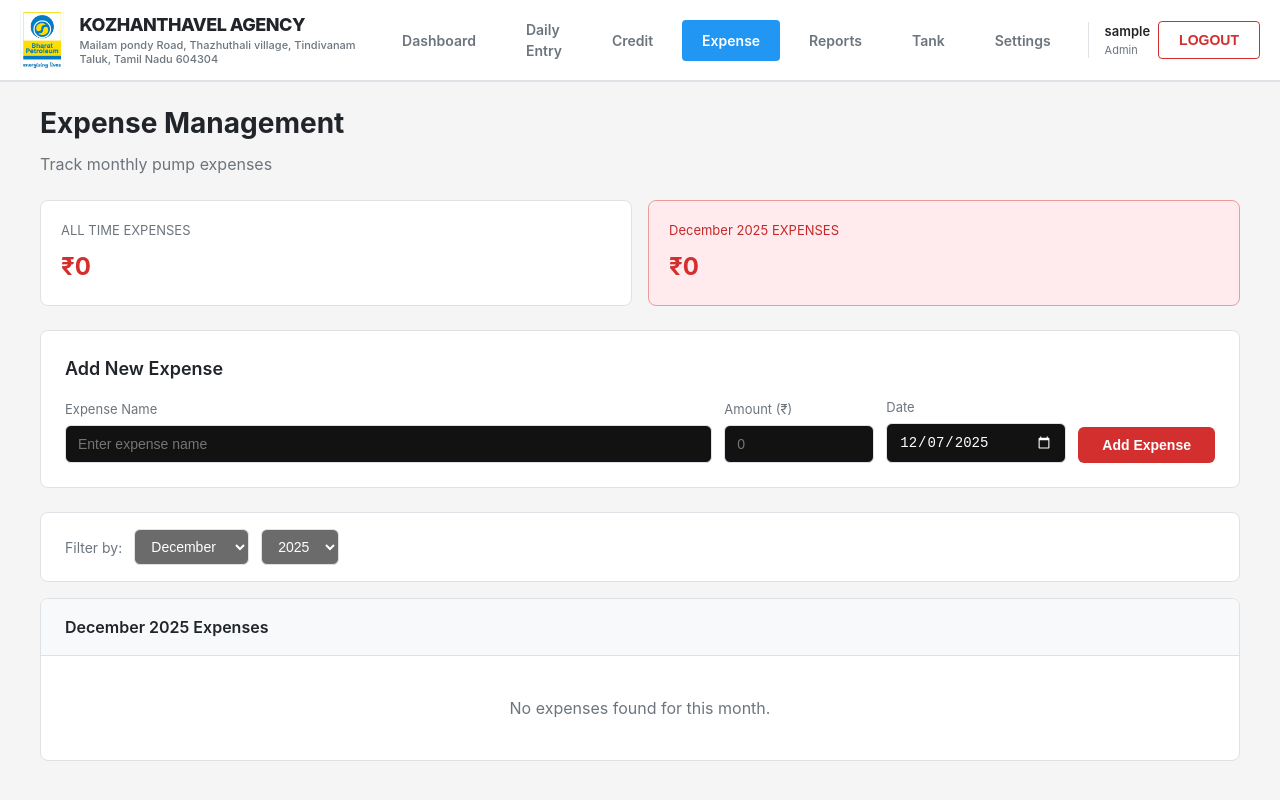
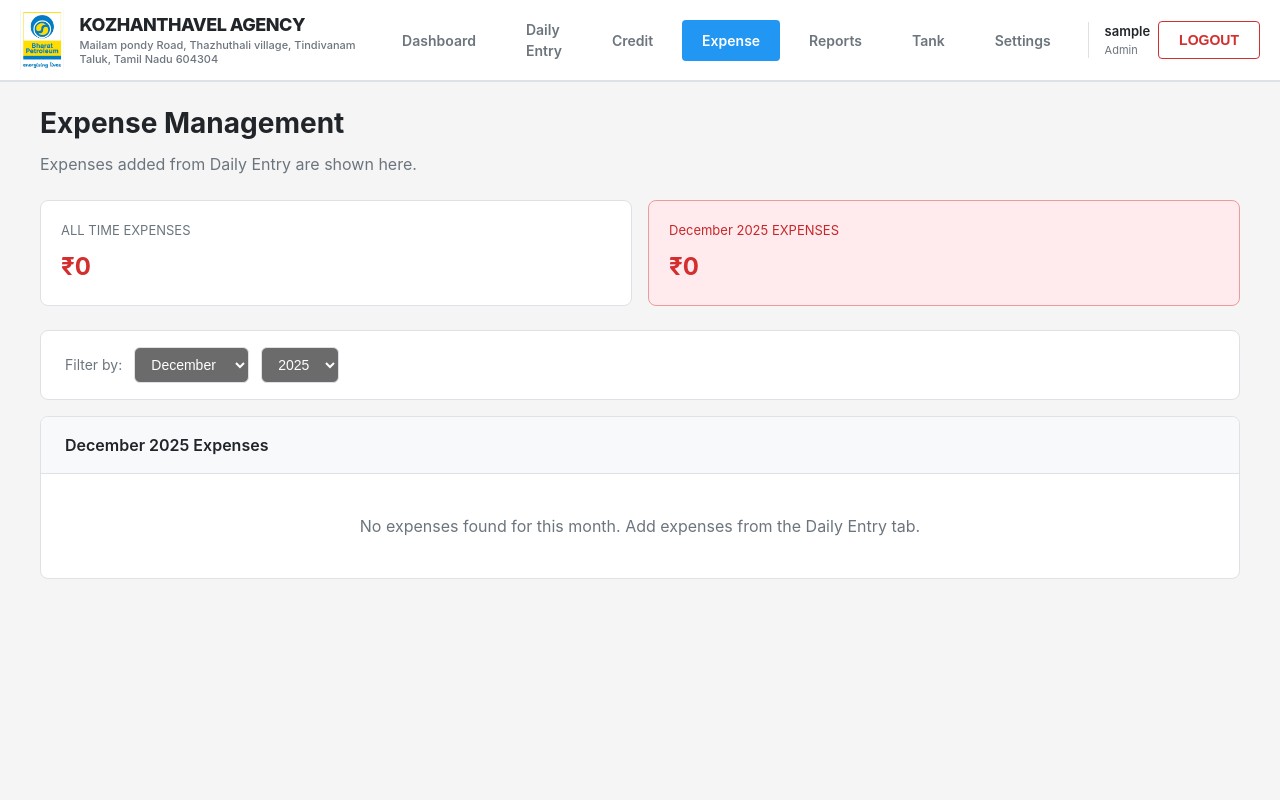
Before and after one commit to Sanjaydcae/Petrolpump, a Next.js app: page /expense in a window 1280 px wide. Shown: the top 800 px of the page. Built offline with nearby package versions, Linux system fonts and the light colour scheme; sample sign-in values are in the browser's storage.

Commit message:
Remove add forms from Credit and Expense tabs - only show list view

```diff
--- a/app/credit/page.tsx
+++ b/app/credit/page.tsx
@@ -1,7 +1,7 @@
 'use client';
 
 import { useState, useEffect } from 'react';
-import { addCredit, getCredits, updateCreditStatus, deleteCredit } from '@/app/actions';
+import { getCredits, updateCreditStatus, deleteCredit } from '@/app/actions';
 
 type Credit = {
     id: number;
@@ -14,12 +14,9 @@ type Credit = {
 
 export default function CreditPage() {
     const [credits, setCredits] = useState<Credit[]>([]);
-    const [name, setName] = useState('');
-    const [amount, setAmount] = useState('');
-    const [status, setStatus] = useState<'received' | 'pending'>('pending');
-    const [receivedDate, setReceivedDate] = useState('');
     const [isLoading, setIsLoading] = useState(false);
-    const [isPending, setIsPending] = useState(false);
+    const [editingId, setEditingId] = useState<number | null>(null);
+    const [editDate, setEditDate] = useState('');
 
     useEffect(() => {
         loadCredits();
@@ -32,33 +29,22 @@ export default function CreditPage() {
         setIsLoading(false);
     }
 
-    async function handleSubmit(e: React.FormEvent) {
-        e.preventDefault();
-        if (!name.trim() || !amount) return;
-
-        setIsPending(true);
-        const result = await addCredit({
-            name,
-            amount: parseFloat(amount),
-            status,
-            receivedDate: status === 'received' ? receivedDate : undefined,
-        });
-
-        if (result.success) {
-            setName('');
-            setAmount('');
-            setStatus('pending');
-            setReceivedDate('');
+    async function handleStatusChange(id: number, newStatus: 'received' | 'pending') {
+        if (newStatus === 'received') {
+            // Show date picker for received date
+            setEditingId(id);
+            setEditDate(new Date().toISOString().split('T')[0]);
+        } else {
+            // Set to pending, clear received date
+            await updateCreditStatus(id, newStatus, undefined);
             loadCredits();
-        } else {
-            alert(result.error || 'Failed to add credit');
         }
-        setIsPending(false);
     }
 
-    async function handleStatusChange(id: number, newStatus: 'received' | 'pending', credit: Credit) {
-        const dateToUse = newStatus === 'received' ? new Date().toISOString().split('T')[0] : undefined;
-        await updateCreditStatus(id, newStatus, dateToUse);
+    async function handleDateConfirm(id: number) {
+        await updateCreditStatus(id, 'received', editDate);
+        setEditingId(null);
+        setEditDate('');
         loadCredits();
     }
 
@@ -80,7 +66,7 @@ export default function CreditPage() {
                 {/* Header */}
                 <div style={{ marginBottom: '24px' }}>
                     <h1 style={{ fontSize: '28px', fontWeight: '700', marginBottom: '8px' }}>Credit Management</h1>
-                    <p style={{ color: '#6c757d' }}>Track and manage all credits</p>
+                    <p style={{ color: '#6c757d' }}>Credits added from Daily Entry are shown here. Update status when received.</p>
                 </div>
 
                 {/* Summary Cards */}
@@ -99,75 +85,6 @@ export default function CreditPage() {
                     </div>
                 </div>
 
-                {/* Add Credit Form */}
-                <div style={{ background: '#fff', padding: '24px', borderRadius: '8px', border: '1px solid #dee2e6', marginBottom: '24px' }}>
-                    <h2 style={{ fontSize: '18px', fontWeight: '600', marginBottom: '16px' }}>Add New Credit</h2>
-                    <form onSubmit={handleSubmit} style={{ display: 'flex', gap: '12px', flexWrap: 'wrap', alignItems: 'flex-end' }}>
-                        <div style={{ flex: '1 1 200px' }}>
-                            <label style={{ display: 'block', fontSize: '13px', color: '#6c757d', marginBottom: '6px' }}>Credit Name</label>
-                            <input
-                                type="text"
-                                value={name}
-                                onChange={(e) => setName(e.target.value)}
-                                placeholder="Enter credit name"
-                                style={{ width: '100%', padding: '10px 12px', borderRadius: '6px', border: '1px solid #dee2e6', fontSize: '14px' }}
-                                required
-                            />
-                        </div>
-                        <div style={{ flex: '0 1 150px' }}>
-                            <label style={{ display: 'block', fontSize: '13px', color: '#6c757d', marginBottom: '6px' }}>Amount (₹)</label>
-                            <input
-                                type="number"
-                                value={amount}
-                                onChange={(e) => setAmount(e.target.value)}
-                                placeholder="0"
-                                style={{ width: '100%', padding: '10px 12px', borderRadius: '6px', border: '1px solid #dee2e6', fontSize: '14px' }}
-                                required
-                            />
-                        </div>
-                        <div style={{ flex: '0 1 150px' }}>
-                            <label style={{ display: 'block', fontSize: '13px', color: '#6c757d', marginBottom: '6px' }}>Status</label>
-                            <select
-                                value={status}
-                                onChange={(e) => setStatus(e.target.value as 'received' | 'pending')}
-                                style={{ width: '100%', padding: '10px 12px', borderRadius: '6px', border: '1px solid #dee2e6', fontSize: '14px', background: '#fff' }}
-                            >
-                                <option value="pending">Pending</option>
-                                <option value="received">Received</option>
-                            </select>
-                        </div>
-                        {status === 'received' && (
-                            <div style={{ flex: '0 1 180px' }}>
-                                <label style={{ display: 'block', fontSize: '13px', color: '#6c757d', marginBottom: '6px' }}>Received Date</label>
-                                <input
-                                    type="date"
-                                    value={receivedDate}
-                                    onChange={(e) => setReceivedDate(e.target.value)}
-                                    style={{ width: '100%', padding: '10px 12px', borderRadius: '6px', border: '1px solid #dee2e6', fontSize: '14px' }}
-                                    required
-                                />
-                            </div>
-                        )}
-                        <button
-                            type="submit"
-                            disabled={isPending}
-                            style={{
-                                padding: '10px 24px',
-                                background: '#2196f3',
-                                color: '#fff',
-                                border: 'none',
-                                borderRadius: '6px',
-                                fontSize: '14px',
-                                fontWeight: '600',
-                                cursor: 'pointer',
-                                opacity: isPending ? 0.7 : 1,
-                            }}
-                        >
-                            {isPending ? 'Adding...' : 'Add Credit'}
-                        </button>
-                    </form>
-                </div>
-
                 {/* Credits List */}
                 <div style={{ background: '#fff', borderRadius: '8px', border: '1px solid #dee2e6', overflow: 'hidden' }}>
                     <div style={{ padding: '16px 24px', borderBottom: '1px solid #dee2e6', background: '#f8f9fa' }}>
@@ -176,7 +93,7 @@ export default function CreditPage() {
                     {isLoading ? (
                         <div style={{ padding: '40px', textAlign: 'center', color: '#6c757d' }}>Loading...</div>
                     ) : credits.length === 0 ? (
-                        <div style={{ padding: '40px', textAlign: 'center', color: '#6c757d' }}>No credits found. Add your first credit above.</div>
+                        <div style={{ padding: '40px', textAlign: 'center', color: '#6c757d' }}>No credits found. Add credits from the Daily Entry tab.</div>
                     ) : (
                         <table style={{ width: '100%', borderCollapse: 'collapse' }}>
                             <thead>
@@ -194,9 +111,31 @@ export default function CreditPage() {
                                         <td style={{ padding: '14px 16px', fontWeight: '500' }}>{credit.name}</td>
                                         <td style={{ padding: '14px 16px', textAlign: 'right', fontWeight: '600', color: '#2196f3' }}>₹{credit.amount.toLocaleString('en-IN')}</td>
                                         <td style={{ padding: '14px 16px', textAlign: 'center' }}>
+                                            {editingId === credit.id ? (
+                                                <div style={{ display: 'flex', gap: '8px', justifyContent: 'center', alignItems: 'center' }}>
+                                                    <input
+                                                        type="date"
+                                                        value={editDate}
+                                                        onChange={(e) => setEditDate(e.target.value)}
+                                                        style={{ padding: '6px 8px', borderRadius: '4px', border: '1px solid #dee2e6', fontSize: '12px' }}
+                                                    />
+                                                    <button
+                                                        onClick={() => handleDateConfirm(credit.id)}
+                                                        style={{ padding: '6px 12px', background: '#4caf50', color: '#fff', border: 'none', borderRadius: '4px', fontSize: '12px', cursor: 'pointer' }}
+                                                    >
+                                                        ✓
+                                                    </button>
+                                                    <button
+                                                        onClick={() => setEditingId(null)}
+                                                        style={{ padding: '6px 12px', background: '#f44336', color: '#fff', border: 'none', borderRadius: '4px', fontSize: '12px', cursor: 'pointer' }}
+                                                    >
+                                                        ✕
+                                                    </button>
+                                                </div>
+                                            ) : (
                                                 <select
                                                     value={credit.status}
-                                                onChange={(e) => handleStatusChange(credit.id, e.target.value as 'received' | 'pending', credit)}
+                                                    onChange={(e) => handleStatusChange(credit.id, e.target.value as 'received' | 'pending')}
                                                     style={{
                                                         padding: '6px 12px',
                                                         borderRadius: '20px',
@@ -211,9 +150,10 @@ export default function CreditPage() {
                                                     <option value="pending">Pending</option>
                                                     <option value="received">Received</option>
                                                 </select>
+                                            )}
                                         </td>
-                                        <td style={{ padding: '14px 16px', textAlign: 'center', color: '#6c757d' }}>
-                                            {credit.receivedDate ? new Date(credit.receivedDate).toLocaleDateString('en-IN') : '-'}
+                                        <td style={{ padding: '14px 16px', textAlign: 'center', color: credit.receivedDate ? '#2e7d32' : '#6c757d', fontWeight: credit.receivedDate ? '600' : '400' }}>
+                                            {credit.receivedDate ? new Date(credit.receivedDate).toLocaleDateString('en-IN') : 'Not received'}
                                         </td>
                                         <td style={{ padding: '14px 16px', textAlign: 'center' }}>
                                             <button
--- a/app/expense/page.tsx
+++ b/app/expense/page.tsx
@@ -1,7 +1,7 @@
 'use client';
 
 import { useState, useEffect } from 'react';
-import { addExpense, getExpenses, deleteExpense } from '@/app/actions';
+import { getExpenses, deleteExpense } from '@/app/actions';
 
 type Expense = {
     id: number;
@@ -13,11 +13,7 @@ type Expense = {
 
 export default function ExpensePage() {
     const [expenses, setExpenses] = useState<Expense[]>([]);
-    const [name, setName] = useState('');
-    const [amount, setAmount] = useState('');
-    const [date, setDate] = useState(new Date().toISOString().split('T')[0]);
     const [isLoading, setIsLoading] = useState(false);
-    const [isPending, setIsPending] = useState(false);
 
     // Filter state
     const [filterMonth, setFilterMonth] = useState(new Date().getMonth() + 1);
@@ -32,28 +28,6 @@ export default function ExpensePage() {
         const data = await getExpenses();
         setExpenses(data as Expense[]);
         setIsLoading(false);
-    }
-
-    async function handleSubmit(e: React.FormEvent) {
-        e.preventDefault();
-        if (!name.trim() || !amount) return;
-
-        setIsPending(true);
-        const result = await addExpense({
-            name,
-            amount: parseFloat(amount),
-            date,
-        });
-
-        if (result.success) {
-            setName('');
-            setAmount('');
-            setDate(new Date().toISOString().split('T')[0]);
-            loadExpenses();
-        } else {
-            alert(result.error || 'Failed to add expense');
-        }
-        setIsPending(false);
     }
 
     async function handleDelete(id: number) {
@@ -94,7 +68,7 @@ export default function ExpensePage() {
                 {/* Header */}
                 <div style={{ marginBottom: '24px' }}>
                     <h1 style={{ fontSize: '28px', fontWeight: '700', marginBottom: '8px' }}>Expense Management</h1>
-                    <p style={{ color: '#6c757d' }}>Track monthly pump expenses</p>
+                    <p style={{ color: '#6c757d' }}>Expenses added from Daily Entry are shown here.</p>
                 </div>
 
                 {/* Summary Cards */}
@@ -109,62 +83,6 @@ export default function ExpensePage() {
                         </div>
                         <div style={{ fontSize: '24px', fontWeight: '700', color: '#d32f2f' }}>₹{monthlyTotal.toLocaleString('en-IN')}</div>
                     </div>
-                </div>
-
-                {/* Add Expense Form */}
-                <div style={{ background: '#fff', padding: '24px', borderRadius: '8px', border: '1px solid #dee2e6', marginBottom: '24px' }}>
-                    <h2 style={{ fontSize: '18px', fontWeight: '600', marginBottom: '16px' }}>Add New Expense</h2>
-                    <form onSubmit={handleSubmit} style={{ display: 'flex', gap: '12px', flexWrap: 'wrap', alignItems: 'flex-end' }}>
-                        <div style={{ flex: '1 1 250px' }}>
-                            <label style={{ display: 'block', fontSize: '13px', color: '#6c757d', marginBottom: '6px' }}>Expense Name</label>
-                            <input
-                                type="text"
-                                value={name}
-                                onChange={(e) => setName(e.target.value)}
-                                placeholder="Enter expense name"
-                                style={{ width: '100%', padding: '10px 12px', borderRadius: '6px', border: '1px solid #dee2e6', fontSize: '14px' }}
-                                required
-                            />
-                        </div>
-                        <div style={{ flex: '0 1 150px' }}>
-                            <label style={{ display: 'block', fontSize: '13px', color: '#6c757d', marginBottom: '6px' }}>Amount (₹)</label>
-                            <input
-                                type="number"
-                                value={amount}
-                                onChange={(e) => setAmount(e.target.value)}
-                                placeholder="0"
-                                style={{ width: '100%', padding: '10px 12px', borderRadius: '6px', border: '1px solid #dee2e6', fontSize: '14px' }}
-                                required
-                            />
-                        </div>
-                        <div style={{ flex: '0 1 180px' }}>
-                            <label style={{ display: 'block', fontSize: '13px', color: '#6c757d', marginBottom: '6px' }}>Date</label>
-                            <input
-                                type="date"
-                                value={date}
-                                onChange={(e) => setDate(e.target.value)}
-                                style={{ width: '100%', padding: '10px 12px', borderRadius: '6px', border: '1px solid #dee2e6', fontSize: '14px' }}
-                                required
-                            />
-                        </div>
-                        <button
-                            type="submit"
-                            disabled={isPending}
-                            style={{
-                                padding: '10px 24px',
-                                background: '#d32f2f',
-                                color: '#fff',
-                                border: 'none',
-                                borderRadius: '6px',
-                                fontSize: '14px',
-                                fontWeight: '600',
-                                cursor: 'pointer',
-                                opacity: isPending ? 0.7 : 1,
-                            }}
-                        >
-                            {isPending ? 'Adding...' : 'Add Expense'}
-                        </button>
-                    </form>
                 </div>
 
                 {/* Filter */}
@@ -200,7 +118,7 @@ export default function ExpensePage() {
                     {isLoading ? (
                         <div style={{ padding: '40px', textAlign: 'center', color: '#6c757d' }}>Loading...</div>
                     ) : filteredExpenses.length === 0 ? (
-                        <div style={{ padding: '40px', textAlign: 'center', color: '#6c757d' }}>No expenses found for this month.</div>
+                        <div style={{ padding: '40px', textAlign: 'center', color: '#6c757d' }}>No expenses found for this month. Add expenses from the Daily Entry tab.</div>
                     ) : (
                         <table style={{ width: '100%', borderCollapse: 'collapse' }}>
                             <thead>
```
Lines whose indentation alone changed are shown as unchanged.
